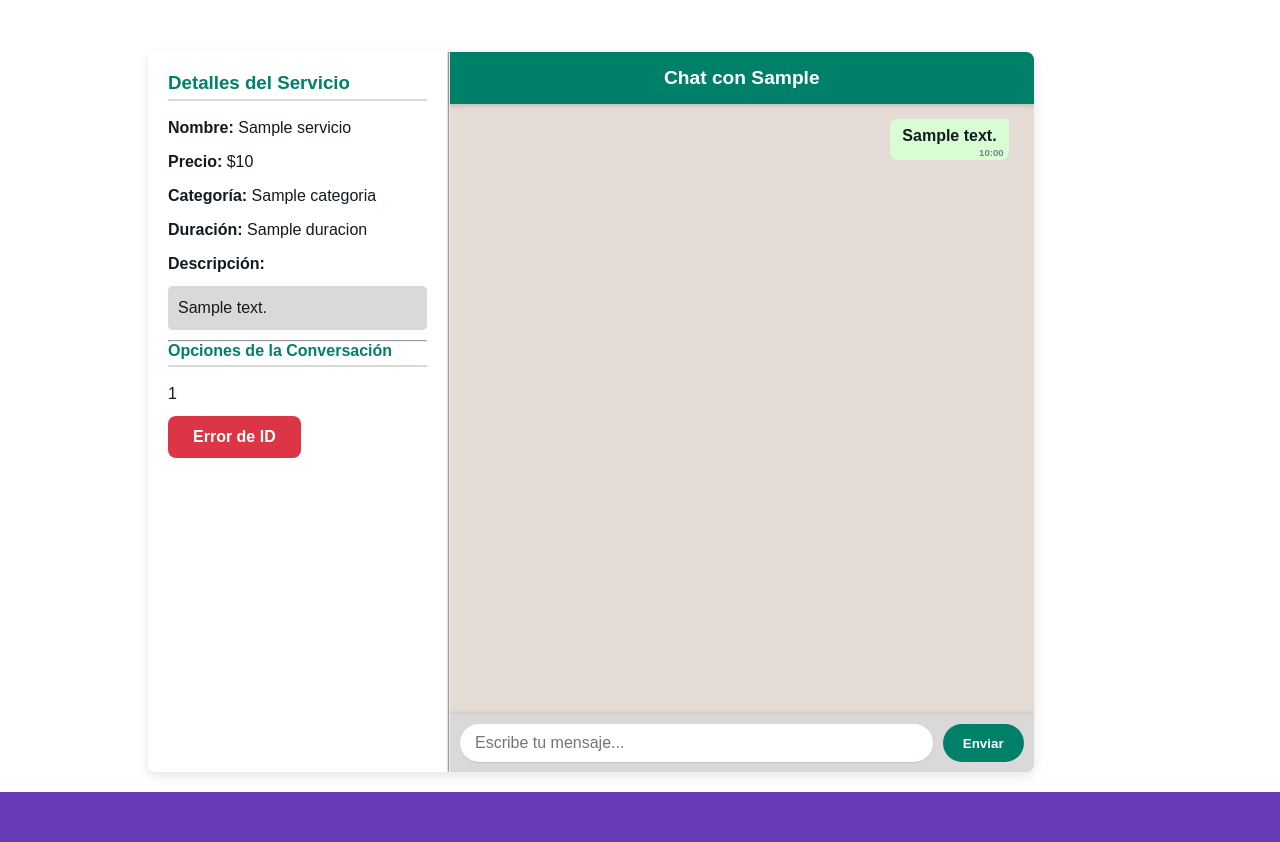
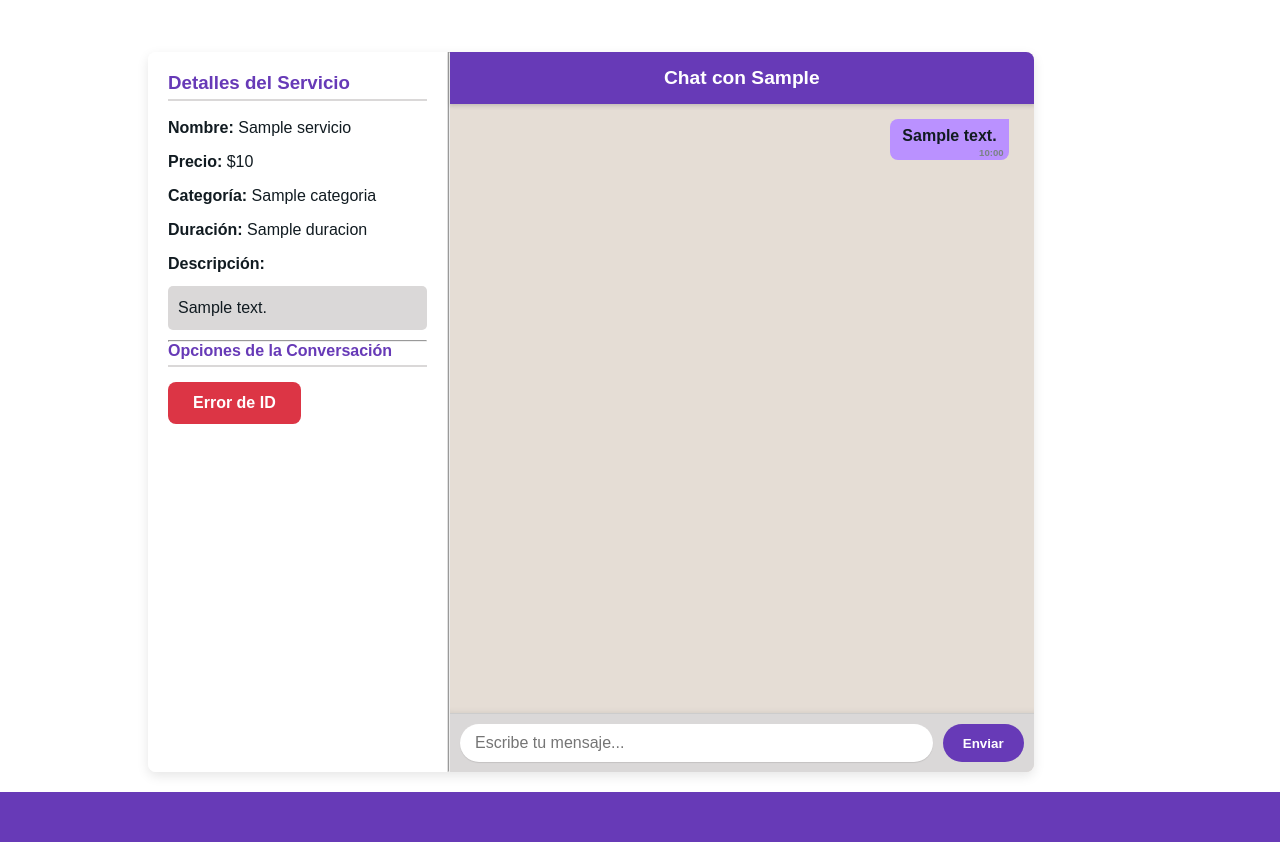
Before and after one commit to SamaSolutions/Proyecto, a PHP site: template app/Views/mensajes/chat.php in a window 1280 px wide. Run offline with PHP 8.4, Linux system fonts and the light colour scheme; the template is opened without the code that fills it: most values are stand-ins (such as "Sample title", 1, 10 or a date in 2020).

Commit message:
docker funciona bien

```diff
--- a/app/Views/mensajes/chat.php
+++ b/app/Views/mensajes/chat.php
@@ -14,7 +14,6 @@
              <hr>
 
 <h4>Opciones de la Conversación</h4>
-<p><?php echo $conversacion_id?></p>
 <button id="close-chat-button" class="btn btn-danger"
         data-conversacion-id="<?php echo htmlspecialchars($conversacion_id ?? ''); ?>">
     Cerrar Chat y Finalizar
--- a/public/css/styles.css
+++ b/public/css/styles.css
@@ -1703,12 +1703,12 @@
     /* Paleta de colores estilo WhatsApp */
     --color-fondo-principal: #dad8d8; /* Gris claro para contenedores/input */
     --color-fondo-chat: #e5ddd5; /* Fondo del área de mensajes */
-    --color-burbuja-enviada: #d9fdd3; /* Verde claro de WhatsApp */
+    --color-burbuja-enviada: #ba91ff; /* Morado claro */
     --color-burbuja-recibida: #fff; /* Blanco */
     --color-texto: #111b21;
     --color-hora: #7a8286;
-    --color-verde-primario: #008069; /* Verde oscuro para cabecera/botones */
-    --color-verde-claro: #1ad35e; /* Para hover/activo */
+    --color-morado-primario: #673ab7; /* Morado para cabecera/botones */
+    --color-morado-claro: #8947ff; /* Para hover/activo */
     --color-estrella-activa: gold;
     --color-estrella-inactiva: #ccc;
 }
@@ -1749,7 +1749,7 @@
 }
 
 .service-details-panel h3, .service-details-panel h4 {
-    color: var(--color-verde-primario);
+    color: var(--color-morado-primario);
     margin-bottom: 15px;
     border-bottom: 2px solid var(--color-fondo-principal);
     padding-bottom: 5px;
@@ -1812,7 +1812,7 @@
 
 
 #submit-rating {
-    background-color: var(--color-verde-primario);
+    background-color: var(--color-morado-primario);
     color: white;
     border: none;
     padding: 10px 20px;
@@ -1824,7 +1824,7 @@
 }
 
 #submit-rating:hover:not(:disabled) {
-    background-color: var(--color-verde-claro);
+    background-color: var(--color-morado-claro);
 }
 
 #submit-rating:disabled {
@@ -1852,7 +1852,7 @@
 /* Título Fijo - Cabecera del Chat */
 .chat-container h2 {
     padding: 15px;
-    background-color: var(--color-verde-primario);
+    background-color: var(--color-morado-primario);
     color: white;
     font-size: 1.2em;
     flex-shrink: 0; /* Evita que el título se encoja */
@@ -1892,7 +1892,7 @@
 }
 
 #boton-enviar {
-    background-color: var(--color-verde-primario);
+    background-color: var(--color-morado-primario);
     color: white;
     border: none;
     padding: 10px 20px;
@@ -1904,7 +1904,7 @@
 }
 
 #boton-enviar:hover {
-    background-color: var(--color-verde-claro);
+    background-color: var(--color-morado-claro);
 }
 
 /* --------------------------------- */
@@ -1939,7 +1939,7 @@
 
 .mensaje strong {
     font-weight: bold;
-    color: var(--color-verde-primario);
+    color: var(--color-morado-primario);
     margin-right: 5px;
 }
 
```
Also changed, not shown: .htaccess, 1 other file.
